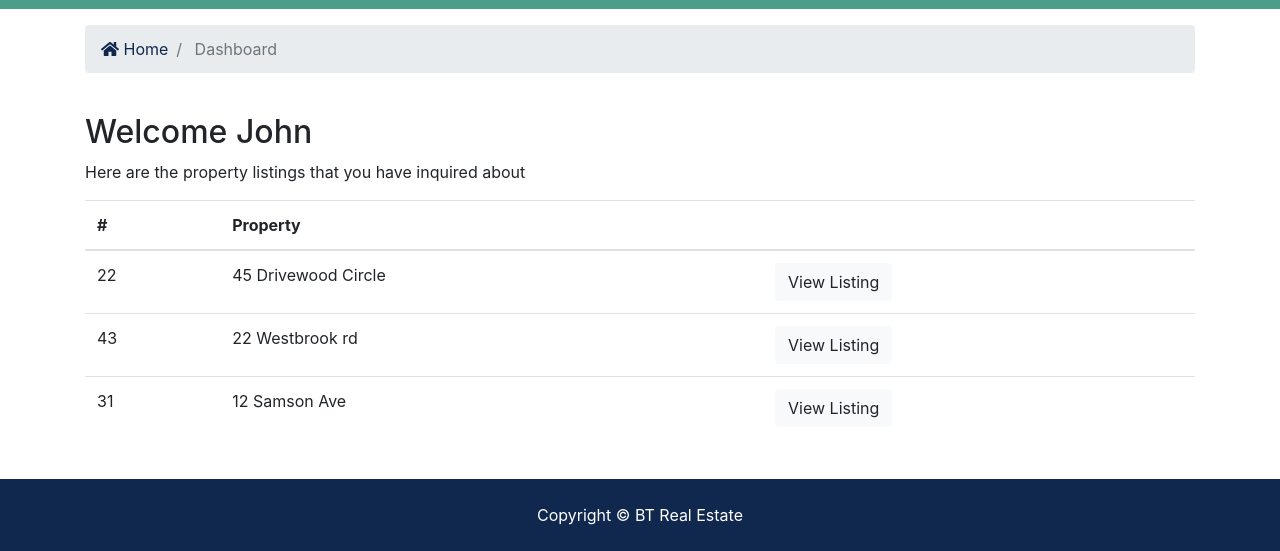
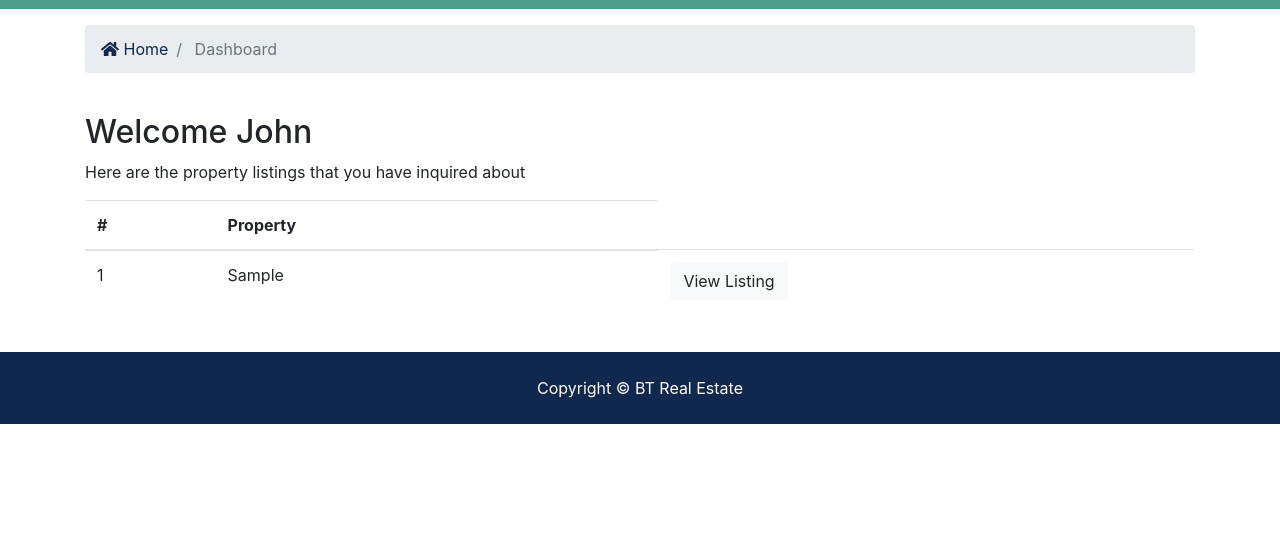
Before and after one commit to waldo7/btre_project, a Django app: page /accounts/dashboard/ in a window 1280 px wide. Shown: the part 336-887 px from the top of the page. After the commit the page ends 760 px from the top, so only its background shows below. Run offline with Django 3.2, Linux system fonts and the light colour scheme; a user stored in the database is signed in; tables that the repository leaves empty hold one stand-in row (values such as "Sample post"); parts of the project's set-up code (start-up, migrations or seed data) failed here and were passed over; some libraries are stand-ins or nearby versions.

Commit message:
Add dashbord functionality

```diff
--- a/accounts/views.py
+++ b/accounts/views.py
@@ -2,6 +2,8 @@ from django.shortcuts import render, redirect
 from django.contrib import messages, auth
 from django.contrib.auth.models import User
 from django.contrib.auth.decorators import login_required
+
+from contacts.models import Contact
 
 # Create your views here.
 
@@ -64,4 +66,7 @@ def logout(request):
 
 @login_required()
 def dashboard(request):
-    return render(request, 'accounts/dashboard.html')
+    contacts = Contact.objects.order_by(
+        '-contact_date').filter(user_id=request.user.id)
+
+    return render(request, 'accounts/dashboard.html', {"contacts": contacts})
--- a/templates/accounts/dashboard.html
+++ b/templates/accounts/dashboard.html
@@ -38,6 +38,8 @@
         <div class="col-md-12">
           <h2>Welcome John</h2>
           <p>Here are the property listings that you have inquired about</p>
+          {% if contacts %}
+            {% for contact in contacts %}
             <table class="table">
               <thead>
                 <tr>
@@ -48,28 +50,18 @@
               </thead>
               <tbody>
                 <tr>
-                <td>22</td>
-                <td>45 Drivewood Circle</td>
+                  <td>{{contact.listing_id}}</td>
+                    <td>{{contact.listing}}<td>
                     <td>
-                  <a class="btn btn-light" href="#">View Listing</a>
+                      <a class="btn btn-light" href="{% url 'listing' contact.listing_id %}">View Listing</a>
                     </td>
                   </tr>
-              <tr>
-                <td>43</td>
-                <td>22 Westbrook rd</td>
-                <td>
-                  <a class="btn btn-light" href="#">View Listing</a>
-                </td>
-              </tr>
-              <tr>
-                <td>31</td>
-                <td>12 Samson Ave</td>
-                <td>
-                  <a class="btn btn-light" href="#">View Listing</a>
-                </td>
-              </tr>
+            {% endfor %}
             </tbody>
           </table>
+          {% else %}
+            <p>You have no enquiry yet.</p>
+          {% endif %}
         </div>
       </div>
     </div>
```
Lines whose indentation alone changed are shown as unchanged.
